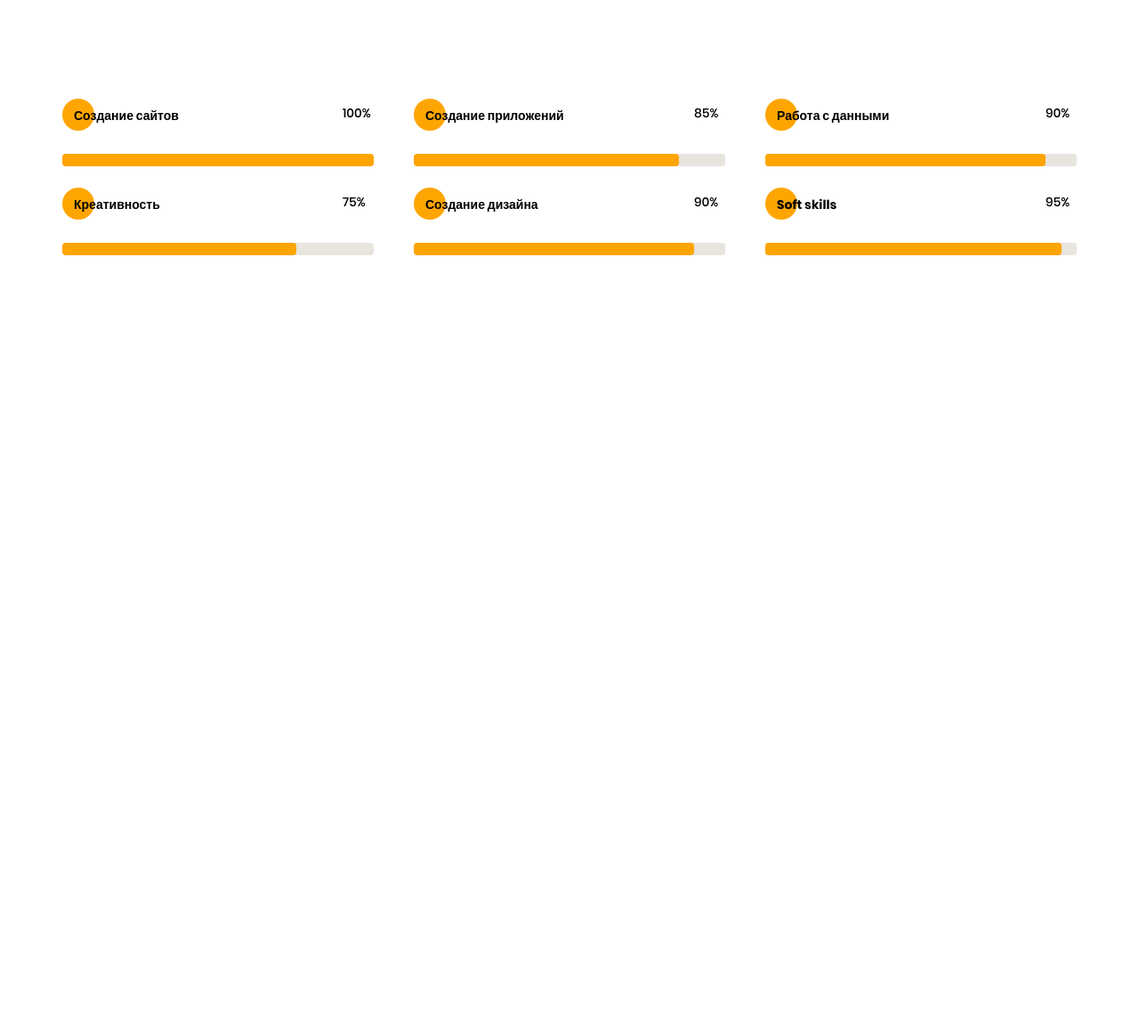
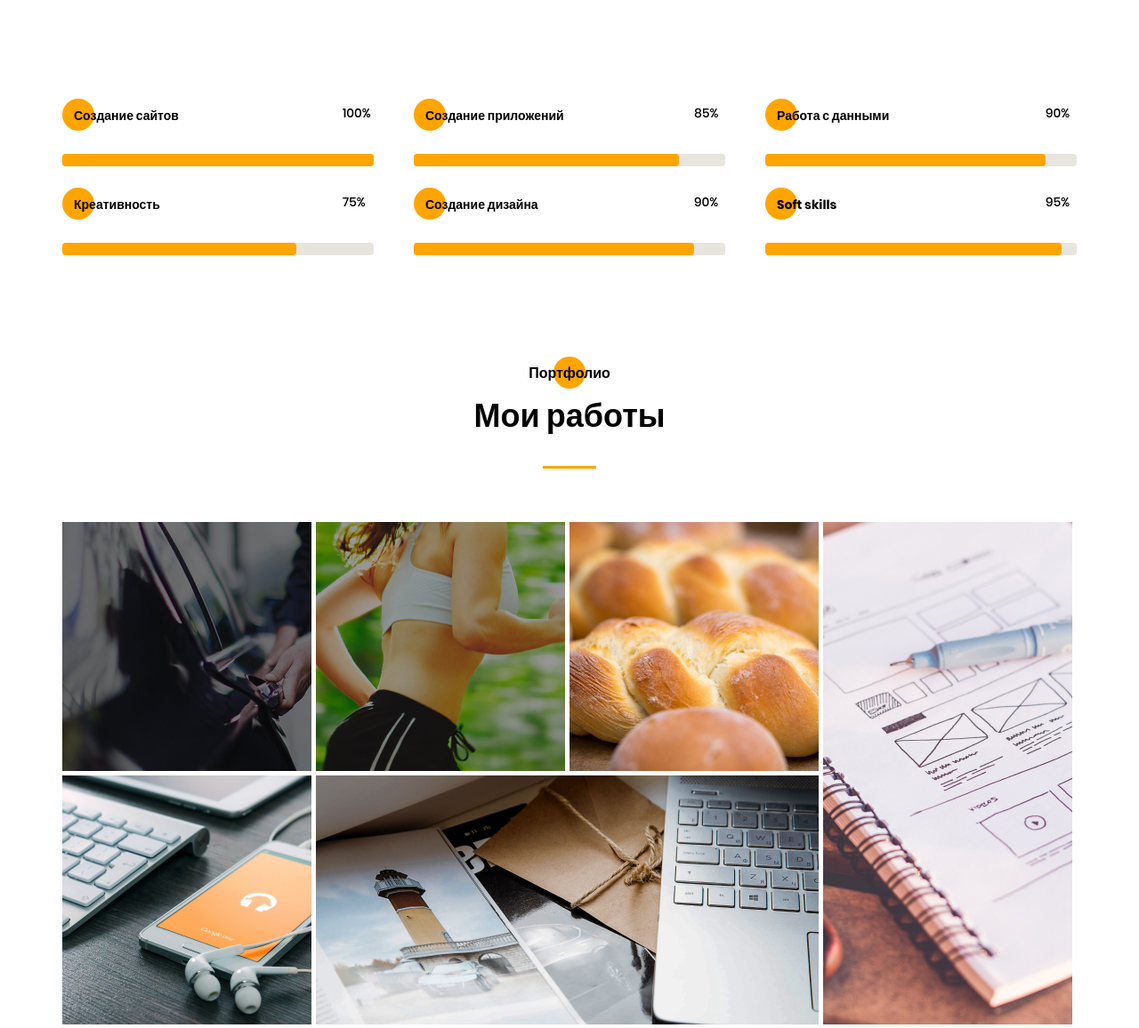
Before and after one commit to Korchvagen/Portfolio, a website: page src/index.html in a window 1280 px wide. Shown: the part 3115-4271 px from the top of the page at 89% size. Before the commit the page ends 3402 px from the top, so only its background shows below. Drawn offline with nearby package versions, Linux system fonts and the light colour scheme; files that its build step writes are made by us from their sources.

Commit message:
feat: add desctop works section

```diff
--- a/src/index.html
+++ b/src/index.html
@@ -160,8 +160,8 @@
 
     <section class="experience">
         <div class="container">
-            <h2 class="title title_fz16 experience__title">Опыт</h2>
-            <div class="title title_fz36 experience__subtitle">Чем я буду полезен</div>
+            <h2 class="title title_fz16 title_section-title">Опыт</h2>
+            <div class="title title_fz36 title_section-subtitle">Чем я буду полезен</div>
             <div class="divider"></div>
             <div class="experience__wrapper">
                 <div class="experience__column">
@@ -247,8 +247,8 @@
 
     <section class="skills">
         <div class="container">
-            <h2 class="title title_fz16 skills__title">Навыки</h2>
-            <div class="title title_fz36 skills__subtitle">Что я использую в работе</div>
+            <h2 class="title title_fz16 title_section-title">Навыки</h2>
+            <div class="title title_fz36 title_section-subtitle">Что я использую в работе</div>
             <div class="divider"></div>
             <div class="skills__items">
                 <div class="skills__item">
@@ -341,6 +341,35 @@
         </div>
     </section>
 
+    <section class="works">
+        <div class="container">
+            <h2 class="title title_fz16 title_section-title">Портфолио</h2>
+            <div class="title title_fz36 title_section-subtitle">Мои работы</div>
+            <div class="divider"></div>
+
+            <div class="works__wrapper">
+                <a href="#" class="works__item">
+                    <img src="img/works/uber.jpg" alt="uber">
+                </a>
+                <a href="#" class="works__item">
+                    <img src="img/works/pulse.jpg" alt="pulse">
+                </a>
+                <a href="#" class="works__item">
+                    <img src="img/works/bread.jpg" alt="bread">
+                </a>
+                <a href="#" class="works__item works__item_vertical">
+                    <img src="img/works/plans.jpg" alt="plans">
+                </a>
+                <a href="#" class="works__item">
+                    <img src="img/works/ipad.jpg" alt="ipad">
+                </a>
+                <a href="#" class="works__item works__item_horizontal">
+                    <img src="img/works/mac.jpg" alt="mac">
+                </a>
+            </div>
+        </div>
+    </section>
+
     <script src="js/script.js"></script>
 </body>
 
--- a/src/sass/blocks/_experience.scss
+++ b/src/sass/blocks/_experience.scss
@@ -1,21 +1,5 @@
 .experience {
   padding-top: 120px;
-
-  &__title {
-    position: relative;
-    text-align: center;
-    @include before_circle;
-
-    &::before {
-      left: 50%;
-      transform: translateX(-50%);
-    }
-  }
-
-  &__subtitle {
-    margin-top: 6px;
-    text-align: center;
-  }
 
   &__wrapper {
     margin: 60px;
--- a/src/sass/blocks/_skills.scss
+++ b/src/sass/blocks/_skills.scss
@@ -1,21 +1,5 @@
 .skills {
   padding-top: 120px;
-
-  &__title {
-    position: relative;
-    text-align: center;
-    @include before_circle;
-
-    &::before {
-      left: 50%;
-      transform: translateX(-50%);
-    }
-  }
-
-  &__subtitle {
-    margin-top: 6px;
-    text-align: center;
-  }
 
   &__items {
     margin-top: 60px;
--- a/src/sass/blocks/_title.scss
+++ b/src/sass/blocks/_title.scss
@@ -25,4 +25,21 @@
     font-size: 48px;
     line-height: 125%;
   }
+
+  &_section-title {
+    position: relative;
+    text-align: center;
+
+    @include before_circle;
+
+    &::before {
+      left: 50%;
+      transform: translateX(-50%);
+    }
+  }
+
+  &_section-subtitle {
+    margin-top: 6px;
+    text-align: center;
+  }
 }
--- /dev/null
+++ b/src/sass/blocks/_works.scss
@@ -0,0 +1,34 @@
+.works {
+  padding-top: 120px;
+
+  &__wrapper {
+    margin-top: 60px;
+    display: grid;
+    grid-template: repeat(2, 280px) / repeat(4, 280px);
+    grid-auto-rows: 280px;
+    gap: 5px;
+  }
+
+  &__item {
+    transition: 0.3s;
+
+    img {
+      width: 100%;
+      object-fit: cover;
+    }
+
+    &:hover {
+      scale: 1.05;
+    }
+
+    &_vertical {
+      grid-row: 1 / 3;
+      grid-column: 4 / 5;
+    }
+
+    &_horizontal {
+      grid-row: 2 /3;
+      grid-column: 2 / 4;
+    }
+  }
+}
--- a/src/sass/style.scss
+++ b/src/sass/style.scss
@@ -30,3 +30,4 @@
 @import "blocks/about";
 @import "blocks/experience";
 @import "blocks/skills";
+@import "blocks/works";
```
